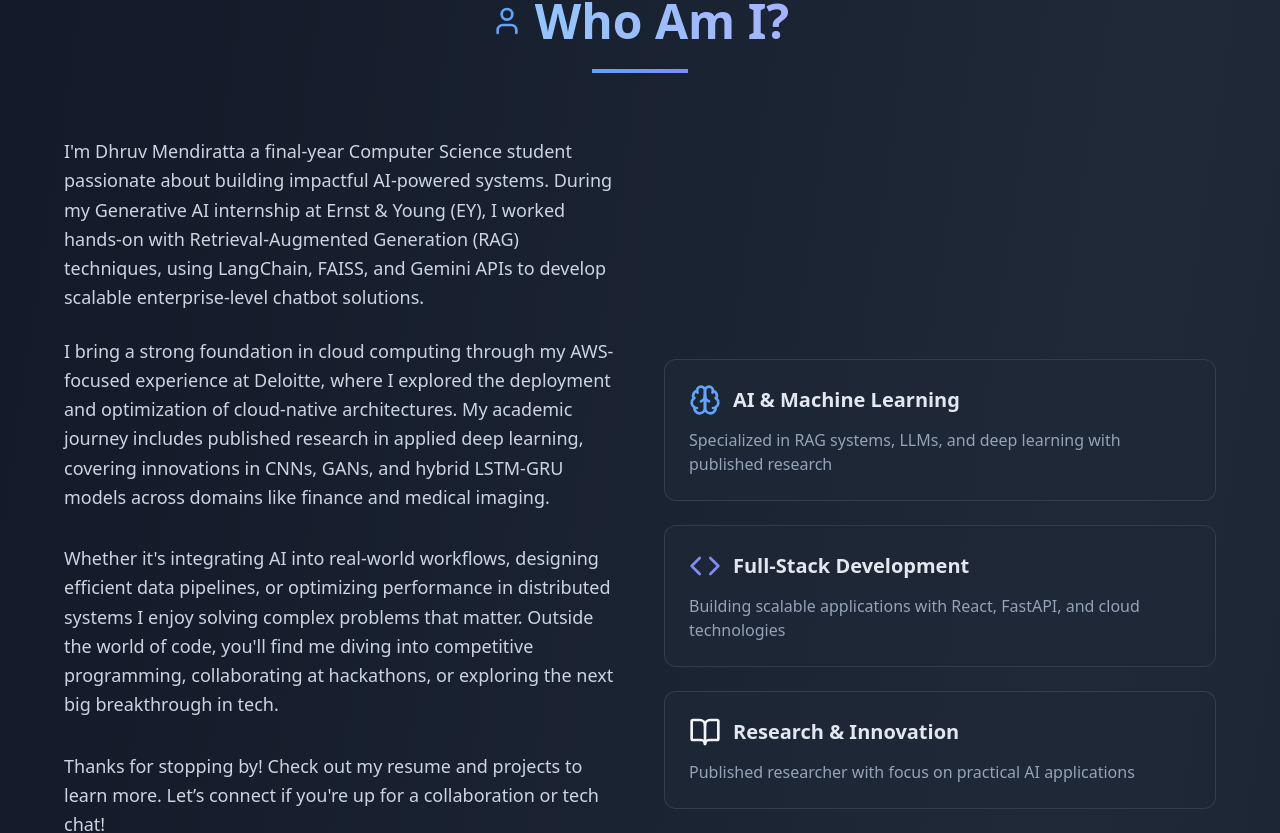
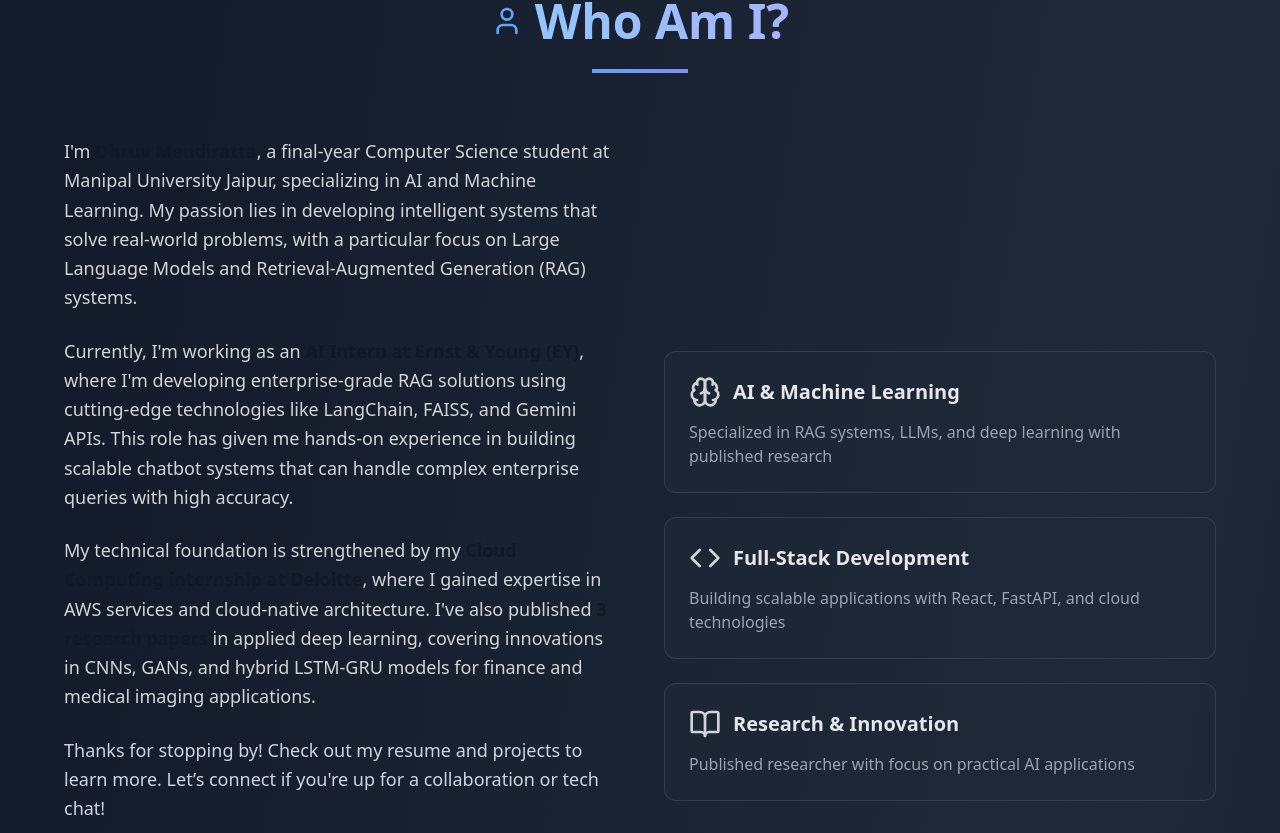
Before and after one commit to dhruvm-18/dhruv-portfolio, a React (Vite) app: page / in a window 1280 px wide. Shown: the part 723-1556 px from the top of the page. Built offline with nearby package versions, Linux system fonts and the light colour scheme.

Commit message:
WHO AM I SECTION

```diff
--- a/src/pages/Index.tsx
+++ b/src/pages/Index.tsx
@@ -658,25 +658,25 @@ const Index = () => {
                 duration={0.8}
                 reducedMotion={prefersReducedMotion}
               >
-              <p className={`text-lg leading-relaxed mb-6 ${isDarkMode ? 'text-slate-300' : 'text-gray-700'}`}>
-                I'm Dhruv Mendiratta a final-year Computer Science student passionate about building impactful AI-powered systems. During my Generative AI internship at Ernst & Young (EY), I worked hands-on with Retrieval-Augmented Generation (RAG) techniques, using LangChain, FAISS, and Gemini APIs to develop scalable enterprise-level chatbot solutions.
+              <p className={`text-lg leading-relaxed mb-6 ${isDarkMode ? 'text-gray-300' : 'text-gray-700'}`}>
+                I'm <span className="font-semibold text-gray-900 dark:text-gray-100">Dhruv Mendiratta</span>, a final-year Computer Science student at Manipal University Jaipur, specializing in AI and Machine Learning. My passion lies in developing intelligent systems that solve real-world problems, with a particular focus on Large Language Models and Retrieval-Augmented Generation (RAG) systems.
               </p>
-              <p className={`text-lg leading-relaxed mb-8 ${isDarkMode ? 'text-slate-300' : 'text-gray-700'}`}>
-                I bring a strong foundation in cloud computing through my AWS-focused experience at Deloitte, where I explored the deployment and optimization of cloud-native architectures. My academic journey includes published research in applied deep learning, covering innovations in CNNs, GANs, and hybrid LSTM-GRU models across domains like finance and medical imaging.
-                </p>
-                <p className={`text-lg leading-relaxed mb-8 ${isDarkMode ? 'text-slate-300' : 'text-gray-700'}`}>
-                Whether it's integrating AI into real-world workflows, designing efficient data pipelines, or optimizing performance in distributed systems I enjoy solving complex problems that matter. Outside the world of code, you'll find me diving into competitive programming, collaborating at hackathons, or exploring the next big breakthrough in tech.
-                </p>
+              <p className={`text-lg leading-relaxed mb-6 ${isDarkMode ? 'text-gray-300' : 'text-gray-700'}`}>
+                Currently, I'm working as an <span className="font-semibold text-gray-900 dark:text-gray-100">AI Intern at Ernst & Young (EY)</span>, where I'm developing enterprise-grade RAG solutions using cutting-edge technologies like LangChain, FAISS, and Gemini APIs. This role has given me hands-on experience in building scalable chatbot systems that can handle complex enterprise queries with high accuracy.
+              </p>
+              <p className={`text-lg leading-relaxed mb-6 ${isDarkMode ? 'text-gray-300' : 'text-gray-700'}`}>
+                My technical foundation is strengthened by my <span className="font-semibold text-gray-900 dark:text-gray-100">Cloud Computing internship at Deloitte</span>, where I gained expertise in AWS services and cloud-native architecture. I've also published <span className="font-semibold text-gray-900 dark:text-gray-100">3 research papers</span> in applied deep learning, covering innovations in CNNs, GANs, and hybrid LSTM-GRU models for finance and medical imaging applications.
+              </p>
                 <p className={`text-lg leading-relaxed mb-8 ${isDarkMode ? 'text-slate-300' : 'text-gray-700'}`}>
                 Thanks for stopping by! Check out my resume and projects to learn more. Let’s connect if you're up for a collaboration or tech chat!
               </p>
 
               <div className="grid grid-cols-2 gap-6">
                 {[
-                  { number: "3+", label: "Research Papers", color: "blue" },
-                  { number: "2", label: "Internships", color: "indigo" },
-                  { number: "4+", label: "Major Projects", color: "cyan" },
-                  { number: "5+", label: "Awards", color: "emerald" }
+                  { number: "3+", label: "Research Papers", color: "gray" },
+                  { number: "2", label: "Internships", color: "gray" },
+                  { number: "4+", label: "Major Projects", color: "gray" },
+                  { number: "5+", label: "Awards", color: "gray" }
                 ].map((stat, index) => (
                   <motion.div
                     key={index}
@@ -685,10 +685,10 @@ const Index = () => {
                     transition={{ delay: index * 0.1 }}
                     className="text-center"
                   >
-                    <div className={`text-2xl sm:text-3xl font-bold mb-2 ${isDarkMode ? `text-${stat.color}-400` : `text-${stat.color}-600`}`}>
+                    <div className={`text-2xl sm:text-3xl font-bold mb-2 ${isDarkMode ? 'text-gray-300' : 'text-gray-700'}`}>
                       {stat.number}
                     </div>
-                    <div className={`${isDarkMode ? 'text-slate-400' : 'text-gray-600'}`}>{stat.label}</div>
+                    <div className={`${isDarkMode ? 'text-gray-400' : 'text-gray-600'}`}>{stat.label}</div>
                   </motion.div>
                 ))}
               </div>
@@ -701,9 +701,9 @@ const Index = () => {
                 reducedMotion={prefersReducedMotion}
               >
               {[
-                { icon: Brain, title: "AI & Machine Learning", desc: "Specialized in RAG systems, LLMs, and deep learning with published research", color: "blue" },
-                { icon: Code, title: "Full-Stack Development", desc: "Building scalable applications with React, FastAPI, and cloud technologies", color: "indigo" },
-                { icon: BookOpen, title: "Research & Innovation", desc: "Published researcher with focus on practical AI applications", color: "cyan" }
+                { icon: Brain, title: "AI & Machine Learning", desc: "Specialized in RAG systems, LLMs, and deep learning with published research", color: "gray" },
+                { icon: Code, title: "Full-Stack Development", desc: "Building scalable applications with React, FastAPI, and cloud technologies", color: "gray" },
+                { icon: BookOpen, title: "Research & Innovation", desc: "Published researcher with focus on practical AI applications", color: "gray" }
               ].map((item, index) => (
                 <motion.div
                   key={index}
@@ -712,10 +712,10 @@ const Index = () => {
                 >
                   <CardContent className="p-4 md:p-6">
                     <div className="flex items-center mb-3">
-                      <item.icon className={`w-6 h-6 md:w-8 md:h-8 mr-3 ${isDarkMode ? `text-${item.color}-400` : `text-${item.color}-600`}`} />
-                      <h3 className={`text-lg md:text-xl font-semibold ${isDarkMode ? 'text-slate-200' : 'text-gray-900'}`}>{item.title}</h3>
+                      <item.icon className={`w-6 h-6 md:w-8 md:h-8 mr-3 ${isDarkMode ? 'text-gray-300' : 'text-gray-600'}`} />
+                      <h3 className={`text-lg md:text-xl font-semibold ${isDarkMode ? 'text-gray-200' : 'text-gray-900'}`}>{item.title}</h3>
                     </div>
-                    <p className={`text-sm md:text-base ${isDarkMode ? 'text-slate-400' : 'text-gray-600'}`}>{item.desc}</p>
+                    <p className={`text-sm md:text-base ${isDarkMode ? 'text-gray-400' : 'text-gray-600'}`}>{item.desc}</p>
                   </CardContent>
                 </motion.div>
               ))}
```
